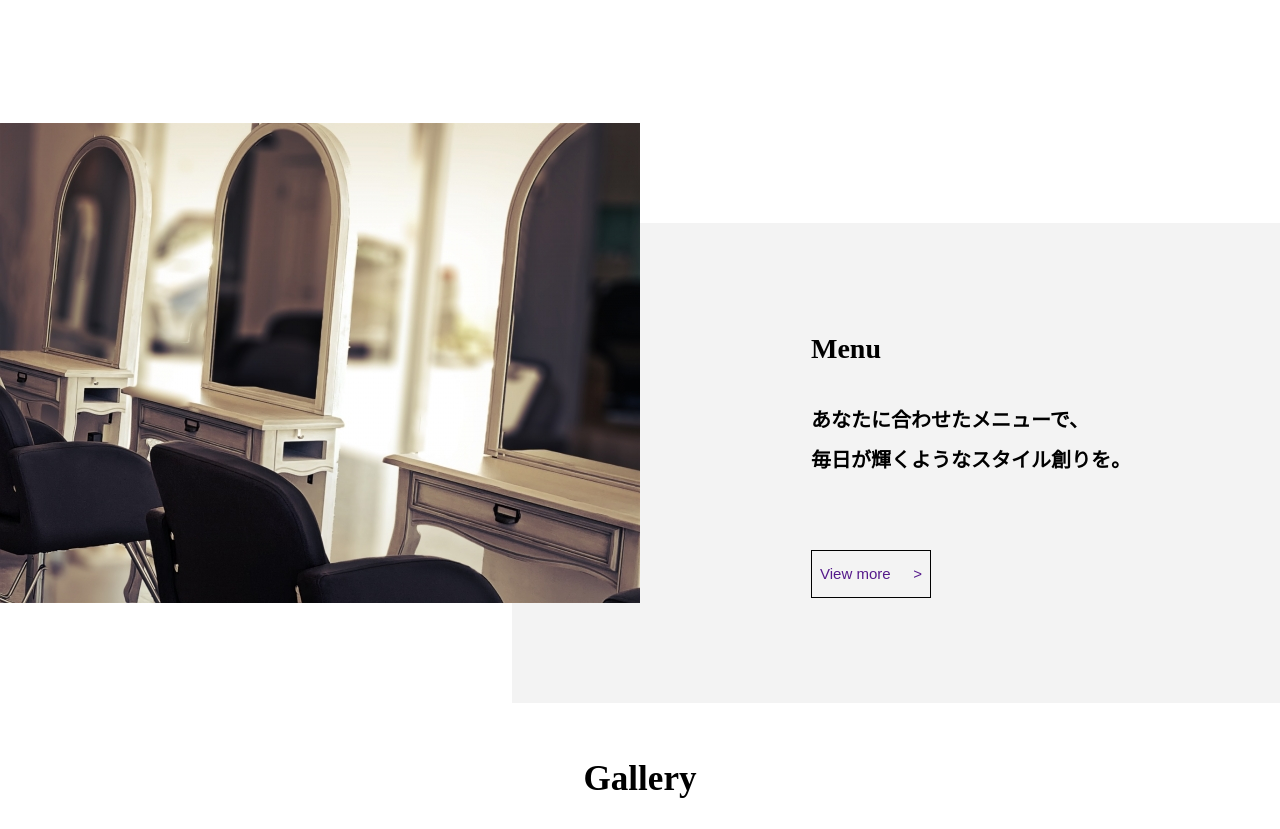
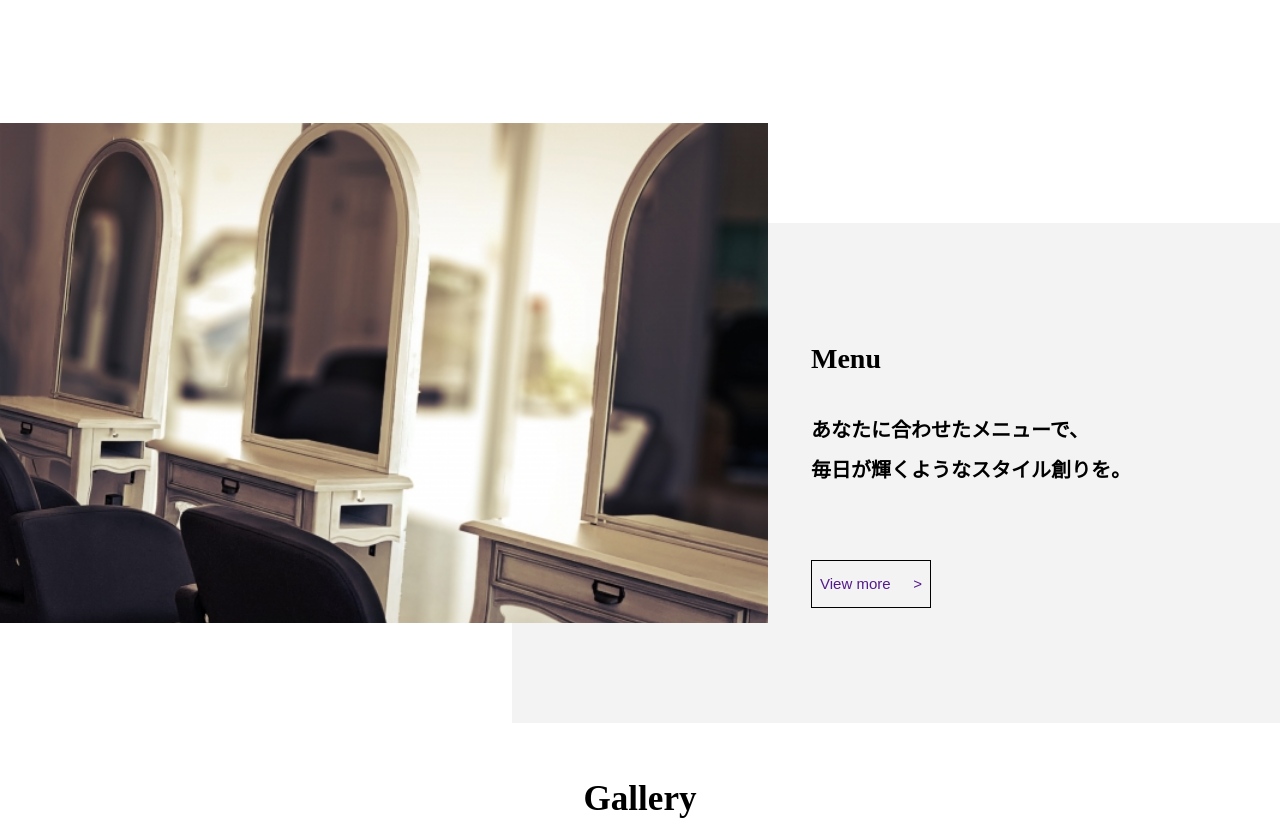
Before and after one commit to toyoken007/team-portfolio, a website: page src/pug/index.pug in a window 1280 px wide. Shown: the part 1460-2289 px from the top of the page. Drawn offline with nearby package versions, Linux system fonts and the light colour scheme; files that its build step writes are made by us from their sources.

Commit message:
テスト

```diff
--- a/src/sass/_reset.scss
+++ b/src/sass/_reset.scss
@@ -17,7 +17,7 @@ body {
 }
 img,picture,video,canvas,svg {
     display:block;
-    max-width:100%
+    width:100%
 }
 input,button,textarea,select {
     font:inherit
@@ -33,7 +33,7 @@ ol,ul,li {
     padding: 0;
 }
 img {
-    max-width:100%
+    width:100%
 }
 table {
     border-collapse:collapse
--- a/src/sass/_top.scss
+++ b/src/sass/_top.scss
@@ -185,6 +185,8 @@
         position: relative;
         z-index: 2;
         order: 1;
+        height: 500px;
+        overflow: hidden;
       }
       .concept_comment {
         margin-left: 150px;
```
